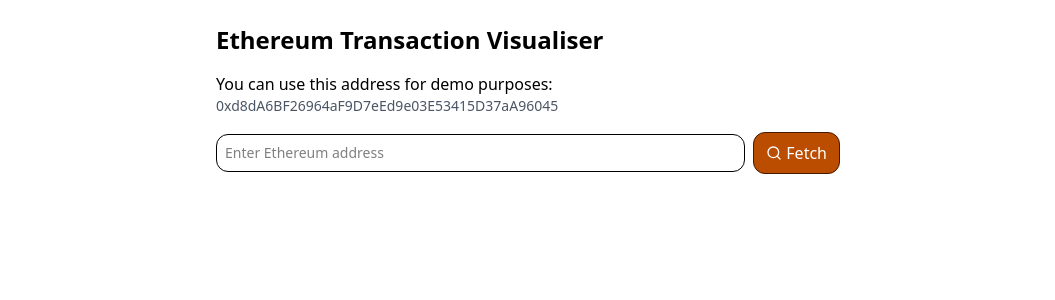
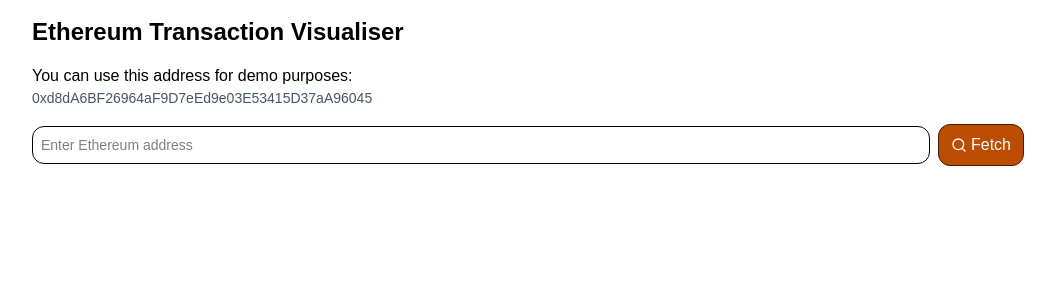
Before and after one commit to khirshah/ethereum-transaction-visualiser, a React (Vite) app: page / in a window 1280 px wide. Shown: the top 300 px of the page, without its empty margins (112-1167 px from the left). Built offline with nearby package versions, Linux system fonts and the light colour scheme.

Commit message:
change app base layout styles

```diff
--- a/src/App.tsx
+++ b/src/App.tsx
@@ -2,7 +2,7 @@ import PageContent from './components/PageContent.tsx'
 
 const App = () => {
   return (
-    <main className="max-w-2xl mx-auto p-6">
+    <main className="flex justify-center">
       <PageContent />
     </main>
   )
--- a/src/components/PageContent.tsx
+++ b/src/components/PageContent.tsx
@@ -15,7 +15,7 @@ const PageContent = () => {
   const ethereumDemoAddress = '0xd8dA6BF26964aF9D7eEd9e03E53415D37aA96045'
 
   return (
-    <div>
+    <div className="w-[80%] p-4">
       <h1 className="text-2xl font-bold mb-4">
         Ethereum Transaction Visualiser
       </h1>
--- a/src/index.css
+++ b/src/index.css
@@ -1 +1,10 @@
 @import "tailwindcss";
+
+html,
+body {
+    padding: 0;
+    margin: 0;
+    height: 100%;
+    width: 100%;
+    font-family: gill-sans-nova,sans-serif;
+}
--- a/src/main.tsx
+++ b/src/main.tsx
@@ -6,5 +6,5 @@ import './index.css'
 createRoot(document.getElementById('root')!).render(
   <StrictMode>
     <App />
-  </StrictMode>,
+  </StrictMode>
 )
```
